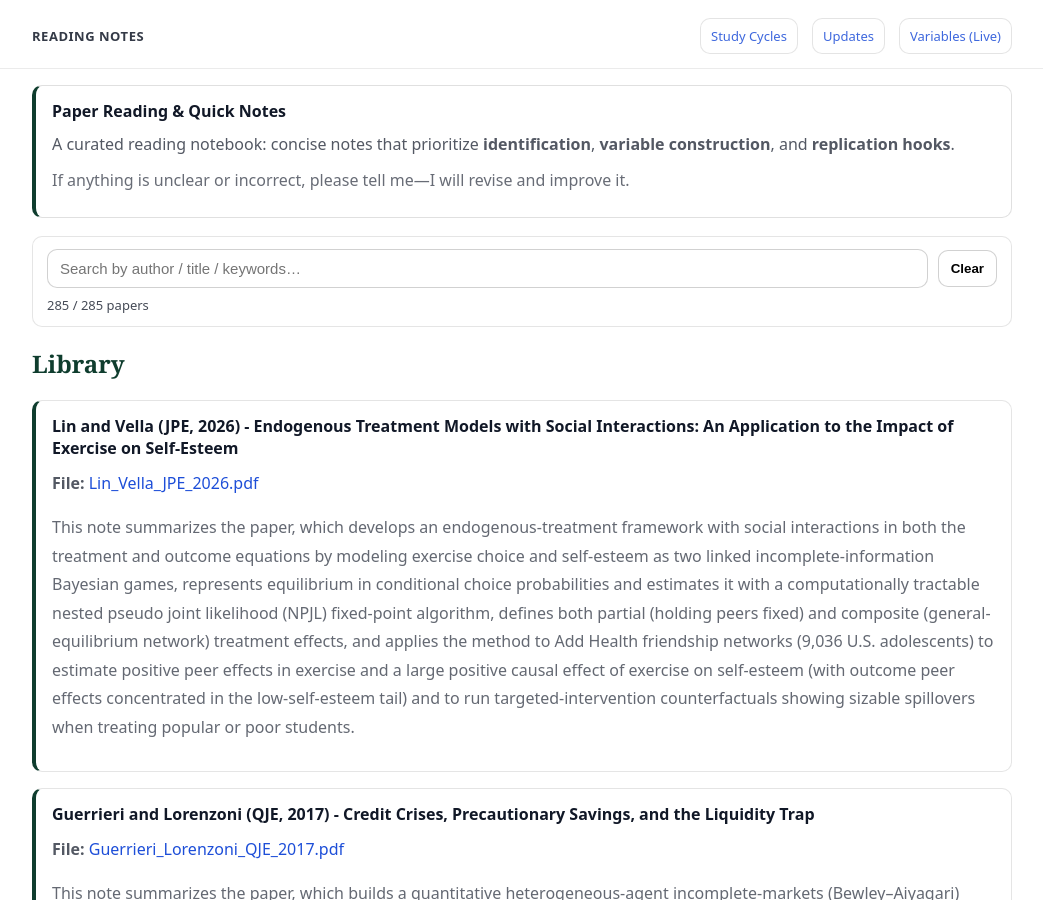
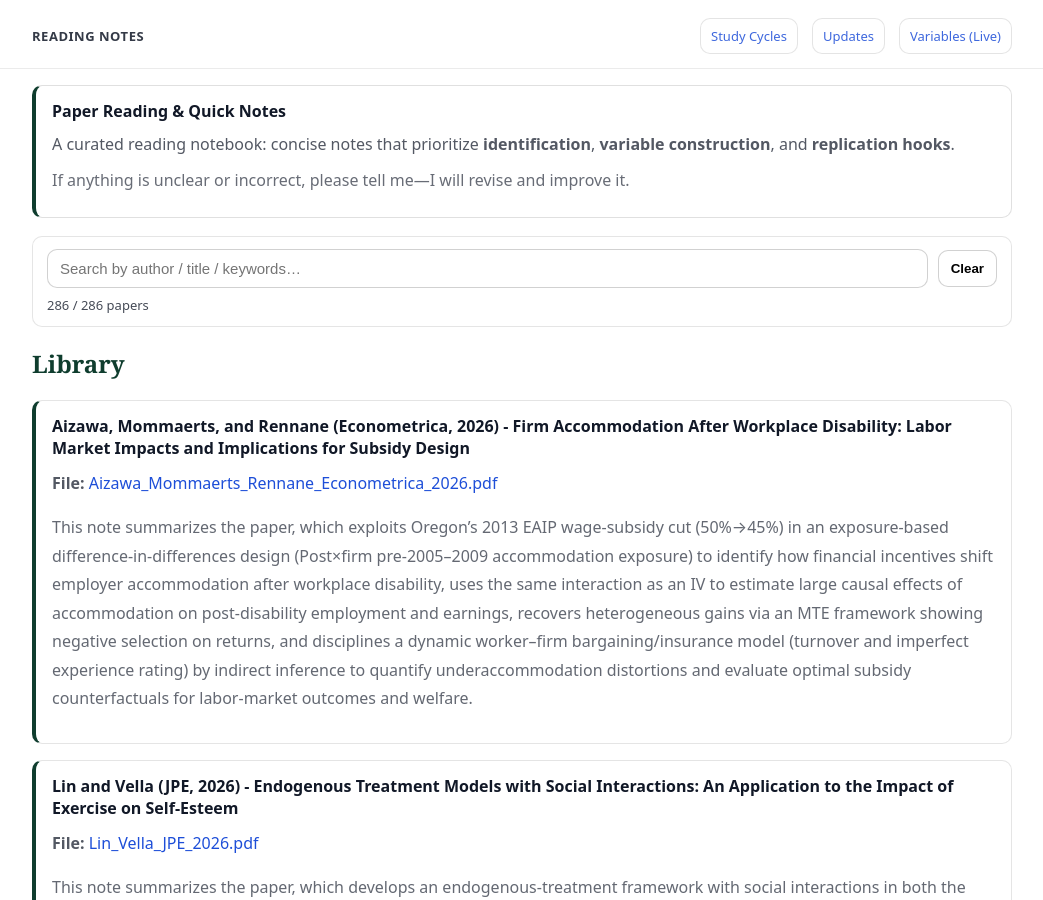
Before and after one commit to yaxinzn/study-archive, a Jekyll site: the page built from reading/index.md, in a window 1280 px wide and 900 px high. Shown: the whole window, without its empty margins (118-1161 px from the left). Built offline with Jekyll 4.4.1, drawn with Linux system fonts in a browser that asks for light colours.

Commit message:
Reading: add/update Aizawa_Mommaerts_Rennane_Econometrica_2026.pdf

```diff
--- a/_data/reading.yml
+++ b/_data/reading.yml
@@ -1,3 +1,7 @@
+- title: "Aizawa, Mommaerts, and Rennane (Econometrica, 2026) - Firm Accommodation After Workplace Disability: Labor Market Impacts and Implications for Subsidy Design"
+  file: "Aizawa_Mommaerts_Rennane_Econometrica_2026.pdf"
+  desc: "This note summarizes the paper, which exploits Oregon’s 2013 EAIP wage-subsidy cut (50%→45%) in an exposure-based difference-in-differences design (Post×firm pre-2005–2009 accommodation exposure) to identify how financial incentives shift employer accommodation after workplace disability, uses the same interaction as an IV to estimate large causal effects of accommodation on post-disability employment and earnings, recovers heterogeneous gains via an MTE framework showing negative selection on returns, and disciplines a dynamic worker–firm bargaining/insurance model (turnover and imperfect experience rating) by indirect inference to quantify underaccommodation distortions and evaluate optimal subsidy counterfactuals for labor-market outcomes and welfare."
+
 - title: "Lin and Vella (JPE, 2026) - Endogenous Treatment Models with Social Interactions: An Application to the Impact of Exercise on Self-Esteem"
   file: "Lin_Vella_JPE_2026.pdf"
   desc: "This note summarizes the paper, which develops an endogenous-treatment framework with social interactions in both the treatment and outcome equations by modeling exercise choice and self-esteem as two linked incomplete-information Bayesian games, represents equilibrium in conditional choice probabilities and estimates it with a computationally tractable nested pseudo joint likelihood (NPJL) fixed-point algorithm, defines both partial (holding peers fixed) and composite (general-equilibrium network) treatment effects, and applies the method to Add Health friendship networks (9,036 U.S. adolescents) to estimate positive peer effects in exercise and a large positive causal effect of exercise on self-esteem (with outcome peer effects concentrated in the low-self-esteem tail) and to run targeted-intervention counterfactuals showing sizable spillovers when treating popular or poor students."
```
Also changed, not shown: 1 other file.
